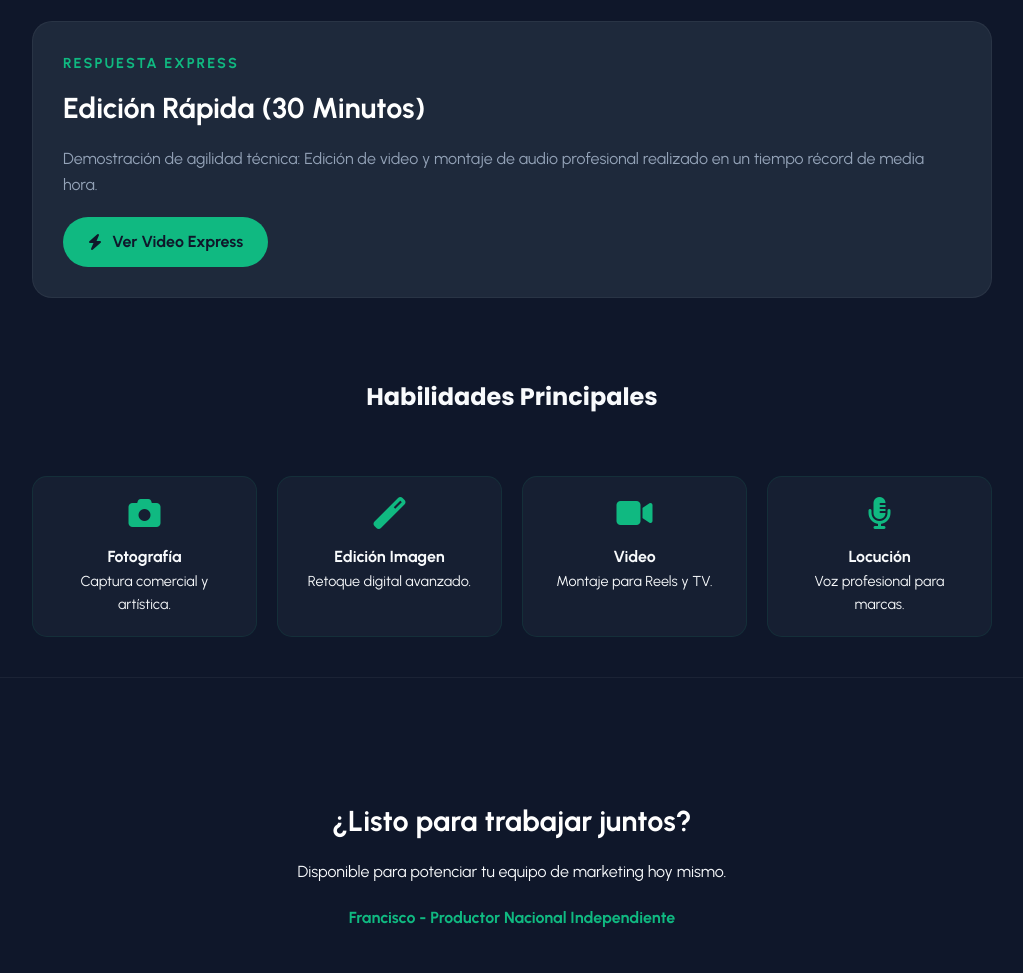
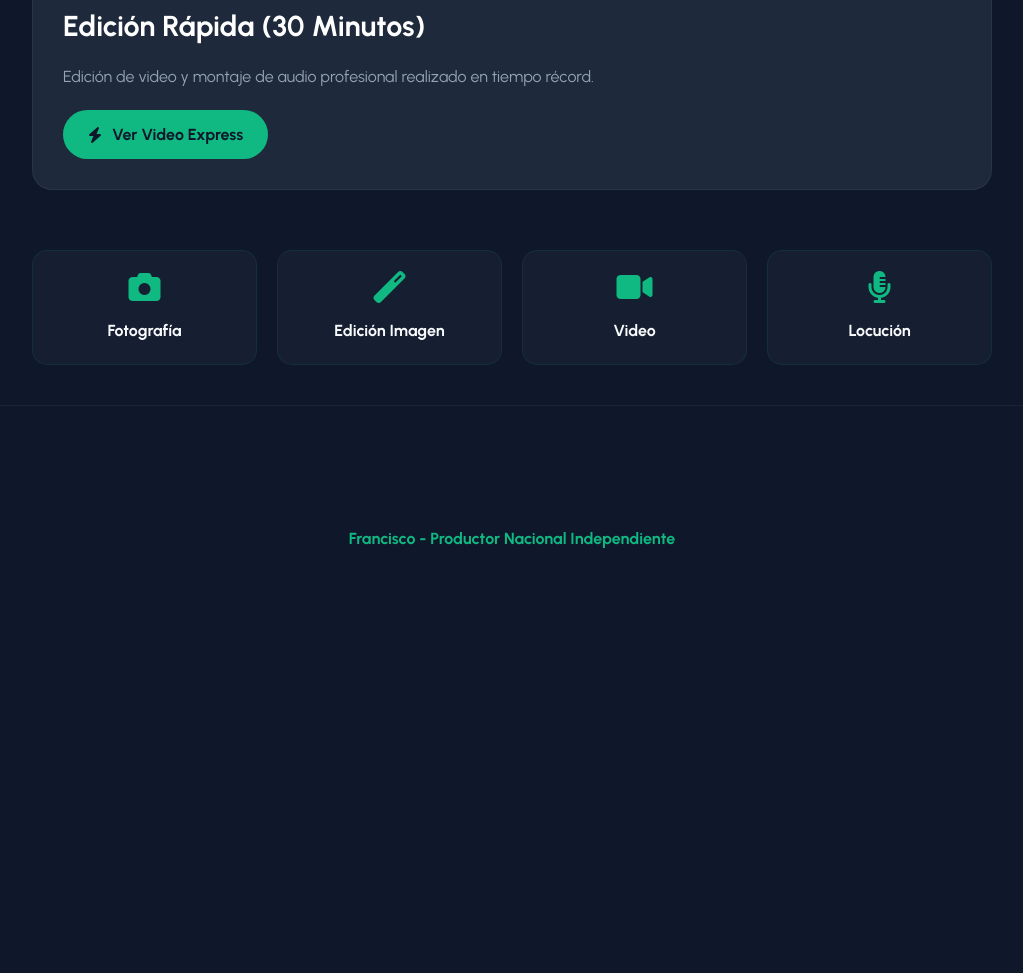
Before and after one commit to Frankcastell20/Portafolio_marketing, a plain HTML site: page index.html in a window 1280 px wide. Shown: the part 1407-2380 px from the top of the page, without its empty margins (128-1151 px from the left). After the commit the page ends 2079 px from the top, so only its background shows below. Drawn offline with Linux system fonts and the light colour scheme.

Commit message:
Update index.html

```diff
--- a/index.html
+++ b/index.html
@@ -11,76 +11,32 @@
     <style>
         * { box-sizing: border-box; margin: 0; padding: 0; }
         body { background-color: #0f172a; color: #f8fafc; font-family: 'Urbanist', sans-serif; line-height: 1.6; }
-
         .container { max-width: 1000px; margin: 0 auto; padding: 40px 20px; }
-
         header { text-align: center; padding: 60px 0; background: radial-gradient(circle at top right, rgba(16, 185, 129, 0.1), transparent); }
         h1 { font-family: 'Poppins', sans-serif; font-size: 3rem; line-height: 1.1; margin-bottom: 20px; color: #fff; }
         .accent { color: #10b981; }
         header p { font-size: 1.2rem; color: #94a3b8; max-width: 700px; margin: 0 auto; }
-
-        .project-card {
-            background: #1e293b;
-            border-radius: 20px;
-            margin-bottom: 40px;
-            overflow: hidden;
-            border: 1px solid rgba(255,255,255,0.05);
-            display: flex;
-            flex-direction: column;
-            transition: transform 0.3s ease;
-        }
+        .project-card { background: #1e293b; border-radius: 20px; margin-bottom: 40px; overflow: hidden; border: 1px solid rgba(255,255,255,0.05); display: flex; flex-direction: column; transition: transform 0.3s ease; }
         .project-card:hover { transform: translateY(-5px); border-color: rgba(16, 185, 129, 0.3); }
-
         .project-content { padding: 30px; }
         .project-tag { color: #10b981; font-weight: 700; font-size: 0.9rem; text-transform: uppercase; letter-spacing: 2px; margin-bottom: 10px; display: block; }
         h3 { font-size: 1.8rem; margin-bottom: 15px; color: #fff; }
         .project-content p { color: #94a3b8; margin-bottom: 20px; }
-
-        .btn-link {
-            display: inline-flex;
-            align-items: center;
-            gap: 10px;
-            background: #10b981;
-            color: #0f172a;
-            padding: 12px 25px;
-            border-radius: 50px;
-            text-decoration: none;
-            font-weight: 700;
-            transition: 0.3s;
-        }
+        .btn-link { display: inline-flex; align-items: center; gap: 10px; background: #10b981; color: #0f172a; padding: 12px 25px; border-radius: 50px; text-decoration: none; font-weight: 700; transition: 0.3s; }
         .btn-link:hover { background: #34d399; }
-
-        .skills-grid {
-            display: grid;
-            grid-template-columns: repeat(auto-fit, minmax(200px, 1fr));
-            gap: 20px;
-            margin-top: 60px;
-        }
-        .skill-item {
-            background: rgba(30, 41, 59, 0.5);
-            padding: 20px;
-            border-radius: 15px;
-            text-align: center;
-            border: 1px solid rgba(16, 185, 129, 0.1);
-        }
+        .skills-grid { display: grid; grid-template-columns: repeat(auto-fit, minmax(200px, 1fr)); gap: 20px; margin-top: 60px; }
+        .skill-item { background: rgba(30, 41, 59, 0.5); padding: 20px; border-radius: 15px; text-align: center; border: 1px solid rgba(16, 185, 129, 0.1); }
         .skill-item i { font-size: 2rem; color: #10b981; margin-bottom: 15px; }
-
         footer { text-align: center; padding: 80px 0; border-top: 1px solid rgba(255,255,255,0.05); }
-
-        @media (min-width: 768px) {
-            h1 { font-size: 4rem; }
-            .project-card { flex-direction: row; }
-            .project-content { flex: 1; }
-        }
+        @media (min-width: 768px) { h1 { font-size: 4rem; } .project-card { flex-direction: row; } .project-content { flex: 1; } }
     </style>
 </head>
 <body>
-
     <header>
         <div class="container">
             <p class="accent" style="margin-bottom: 10px; font-weight: 700;">PRODUCER & MARKETING ASST</p>
             <h1>Creatividad <span class="accent">Multimedia</span> Profesional</h1>
-            <p>Especialista en producción audiovisual, locución y marketing digital con enfoque en resultados rápidos y calidad de alto nivel.</p>
+            <p>Especialista en producción audiovisual, locución y marketing digital.</p>
         </div>
     </header>
 
@@ -89,7 +45,7 @@
             <div class="project-content">
                 <span class="project-tag">Producción 360°</span>
                 <h3>Promoción Concierto Musical</h3>
-                <p>Responsable integral de la pieza: grabación, edición, montaje y redacción de copy. Incluye locución profesional para circuito radial regional.</p>
+                <p>Grabación, edición y locución profesional para circuito radial regional.</p>
                 <a href="https://www.instagram.com/reel/Cw-Toa9rh2P/" target="_blank" class="btn-link"><i class="fab fa-instagram"></i> Ver Reel & Audio</a>
             </div>
         </div>
@@ -98,7 +54,7 @@
             <div class="project-content">
                 <span class="project-tag">Diseño & Animación</span>
                 <h3>Identidad de Evento Ciudad</h3>
-                <p>Diseño de flyer promocional con enfoque en jerarquía visual. Proyecto complementado con la conducción y animación presencial del evento.</p>
+                <p>Diseño de flyer promocional y animación presencial del evento.</p>
                 <a href="https://www.instagram.com/p/Cn5nJYbrT7y/" target="_blank" class="btn-link"><i class="fab fa-instagram"></i> Ver Flyer</a>
             </div>
         </div>
@@ -106,8 +62,8 @@
         <div class="project-card">
             <div class="project-content">
                 <span class="project-tag">Medios Masivos</span>
-                <h3>Especial de Fin de Año (3 Años)</h3>
-                <p>Producción general multiplataforma: Flyers, cuñas y videos para Radio y TV (Superhit 96.1 FM, Ven FM y Ven Televisión).</p>
+                <h3>Especial de Fin de Año</h3>
+                <p>Producción general multiplataforma para Radio y TV (Superhit 96.1 FM y Ven FM).</p>
                 <a href="https://www.instagram.com/p/CYKXS97L-vn/" target="_blank" class="btn-link"><i class="fas fa-tv"></i> Ver Producción</a>
             </div>
         </div>
@@ -116,44 +72,23 @@
             <div class="project-content">
                 <span class="project-tag">Respuesta Express</span>
                 <h3>Edición Rápida (30 Minutos)</h3>
-                <p>Demostración de agilidad técnica: Edición de video y montaje de audio profesional realizado en un tiempo récord de media hora.</p>
-                <a href="https://www.instagram.com/reel/C38JERkx_e1/" target="_blank" class="btn-link"><i class="fas fa-bolt"></i> Ver Video Express</a>
+                <p>Edición de video y montaje de audio profesional realizado en tiempo récord.</p>
+                <a href="https://www.instagram.com/reel/C38JERkx_e1/?utm_source=portfolio_update" target="_blank" class="btn-link"><i class="fas fa-bolt"></i> Ver Video Express</a>
             </div>
         </div>
 
-        <h2 style="text-align: center; margin-top: 80px; font-family: 'Poppins';">Habilidades Principales</h2>
-
         <div class="skills-grid">
-            <div class="skill-item">
-                <i class="fas fa-camera"></i>
-                <h4>Fotografía</h4>
-                <p style="font-size: 0.9rem;">Captura comercial y artística.</p>
-            </div>
-            <div class="skill-item">
-                <i class="fas fa-magic"></i>
-                <h4>Edición Imagen</h4>
-                <p style="font-size: 0.9rem;">Retoque digital avanzado.</p>
-            </div>
-            <div class="skill-item">
-                <i class="fas fa-video"></i>
-                <h4>Video</h4>
-                <p style="font-size: 0.9rem;">Montaje para Reels y TV.</p>
-            </div>
-            <div class="skill-item">
-                <i class="fas fa-microphone-alt"></i>
-                <h4>Locución</h4>
-                <p style="font-size: 0.9rem;">Voz profesional para marcas.</p>
-            </div>
+            <div class="skill-item"><i class="fas fa-camera"></i><h4>Fotografía</h4></div>
+            <div class="skill-item"><i class="fas fa-magic"></i><h4>Edición Imagen</h4></div>
+            <div class="skill-item"><i class="fas fa-video"></i><h4>Video</h4></div>
+            <div class="skill-item"><i class="fas fa-microphone-alt"></i><h4>Locución</h4></div>
         </div>
     </div>
 
     <footer>
         <div class="container">
-            <h3>¿Listo para trabajar juntos?</h3>
-            <p>Disponible para potenciar tu equipo de marketing hoy mismo.</p>
-            <p style="margin-top: 20px; font-weight: 700;" class="accent">Francisco - Productor Nacional Independiente</p>
+            <p style="font-weight: 700;" class="accent">Francisco - Productor Nacional Independiente</p>
         </div>
     </footer>
-
 </body>
 </html>
```
